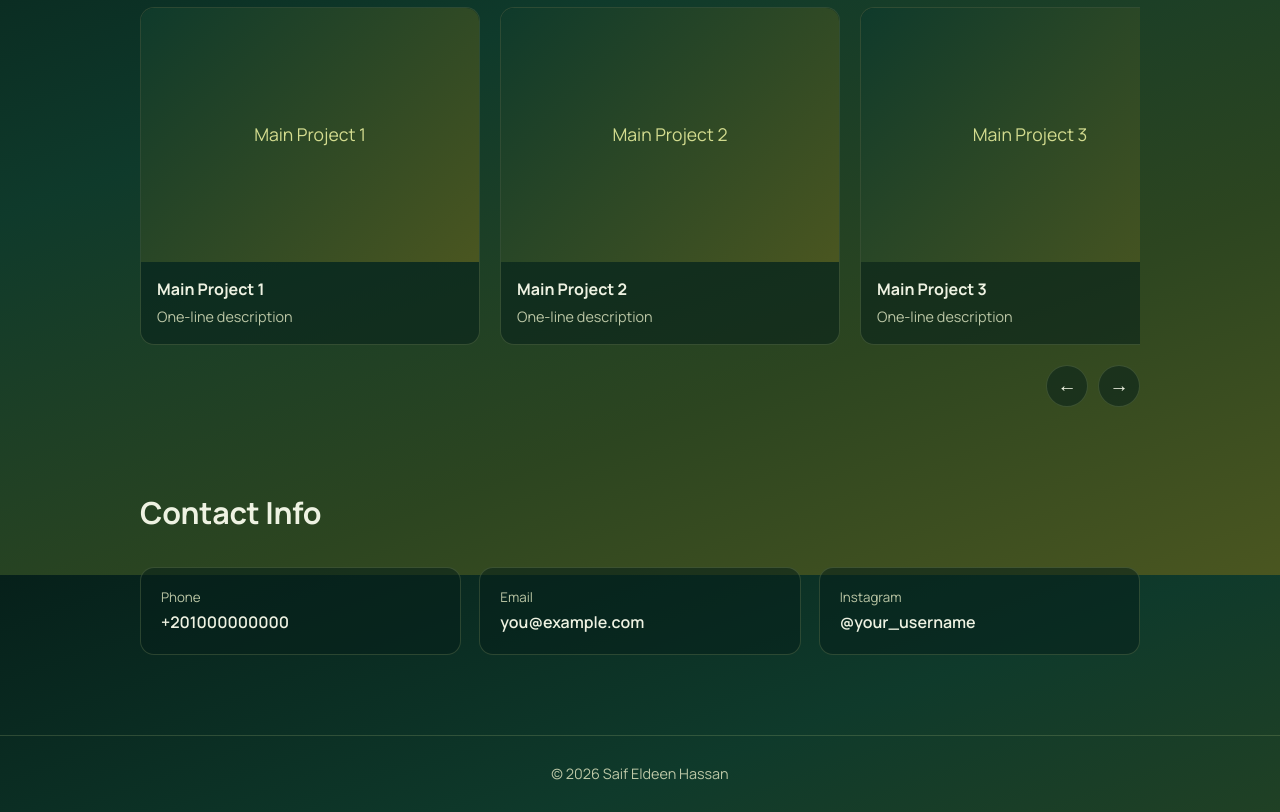
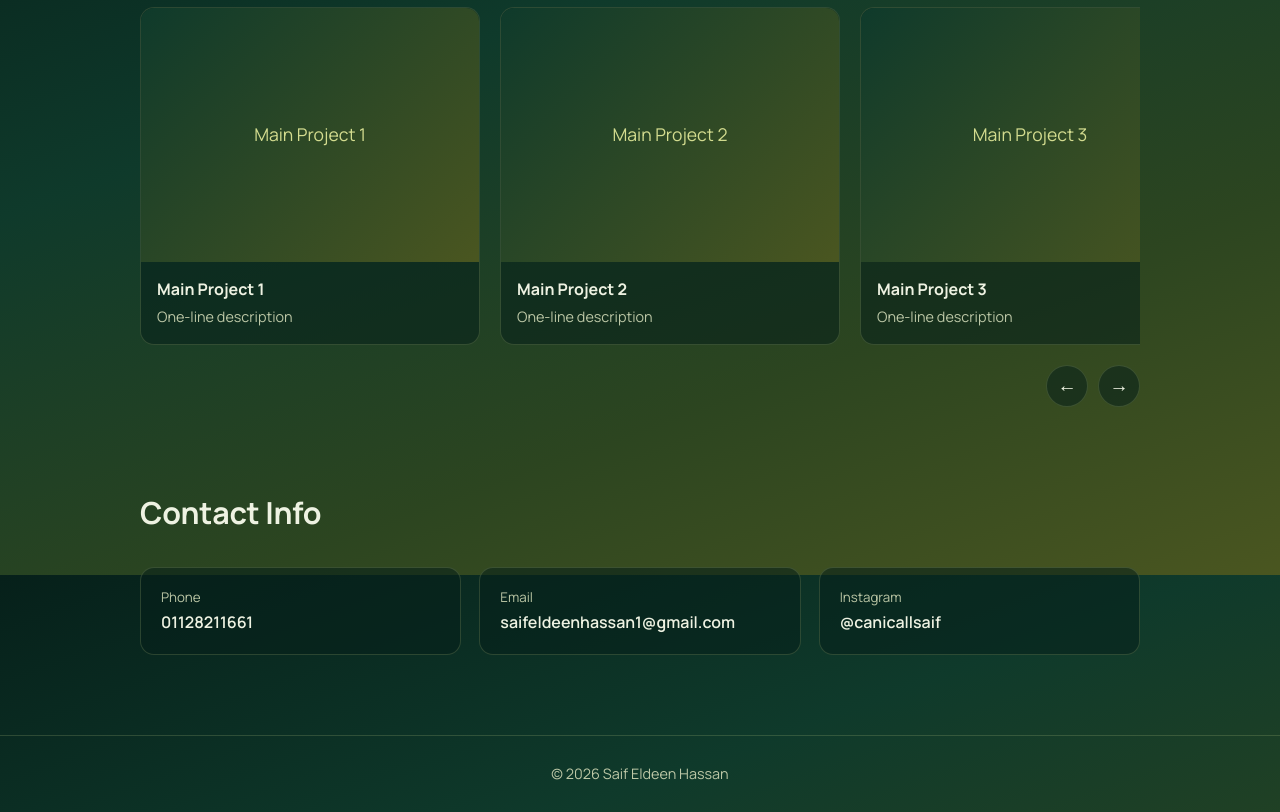
Before and after one commit to saifeldeenhassan/saifeldeenhassan.github.io, a plain HTML site: page index.html in a window 1280 px wide. Shown: the part 2625-3437 px from the top of the page. Drawn offline with Linux system fonts and the light colour scheme.

Commit message:
Update index.html

```diff
--- a/index.html
+++ b/index.html
@@ -265,9 +265,9 @@
 
   /* ---------- 5) Contact info ---------- */
   contact: {
-    phone:     "+201000000000",     // your number in international format
-    email:     "you@example.com",
-    instagram: "your_username"      // username without the @
+    phone:     "01128211661",     // your number in international format
+    email:     "saifeldeenhassan1@gmail.com",
+    instagram: "@canicallsaif"      // username without the @
   }
 };
 
```
